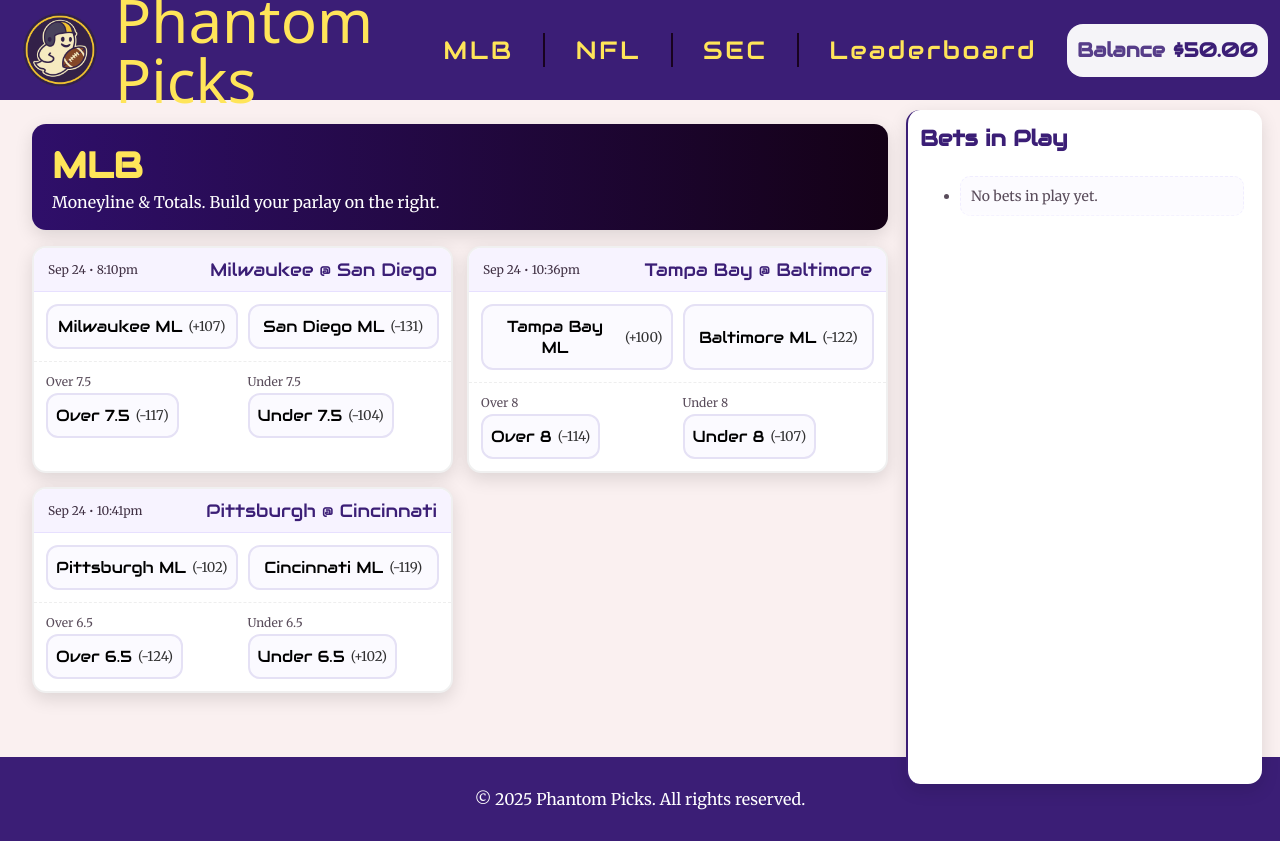
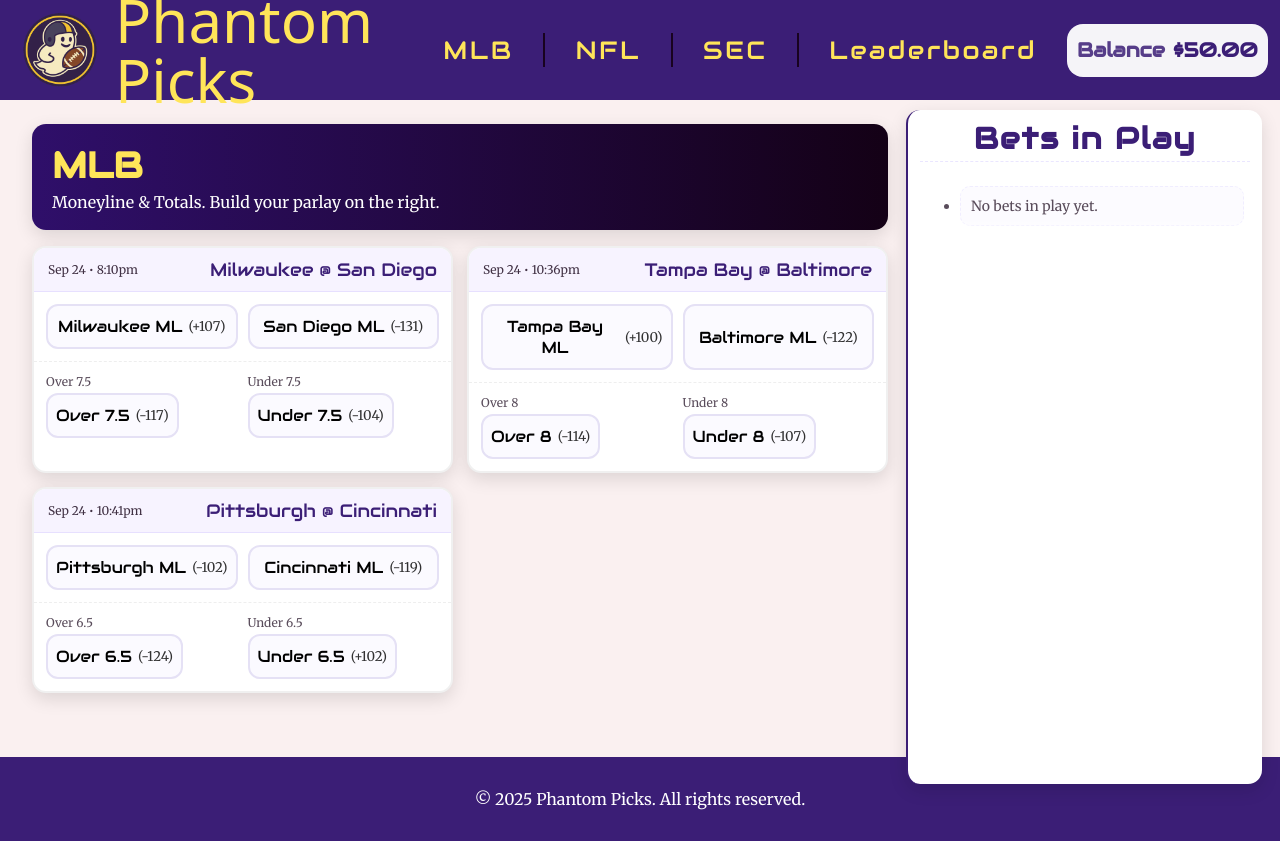
Before and after one commit to Aidan-usc/Game-Line, a PHP site: page /mlb.html in a window 1280 px wide. Run offline with PHP 8.4, Linux system fonts and the light colour scheme; some web fonts are replaced.

Commit message:
Update styles.css

```diff
--- a/assets/css/styles.css
+++ b/assets/css/styles.css
@@ -417,13 +417,25 @@ body {
   flex-direction: column;
   overflow: hidden;     /* the rail itself never scrolls */
 }
+/* Center + enlarge the right-rail title */
+.rail-header {
+  display: flex;
+  align-items: center;
+  justify-content: center;
+  padding-bottom: 6px;
+  margin-bottom: 8px;
+  border-bottom: 1px dashed #eae6ff; /* subtle divider */
+}
 
-.rail-header { flex: 0 0 auto; }
 .rail-title {
   font-family: var(--font-nav);
-  font-size: 22px;
-  margin: 2px 0 8px;
+  /* grows a bit on wider screens, but caps to avoid wrapping */
+  font-size: clamp(24px, 2.4vw, 30px);
+  line-height: 1.1;
+  text-align: center;
+  letter-spacing: .06em;
   color: var(--indigo);
+  margin: 0; /* remove default vertical offset */
 }
 
 /* Scrollable middle area; footer overlays it */
```
